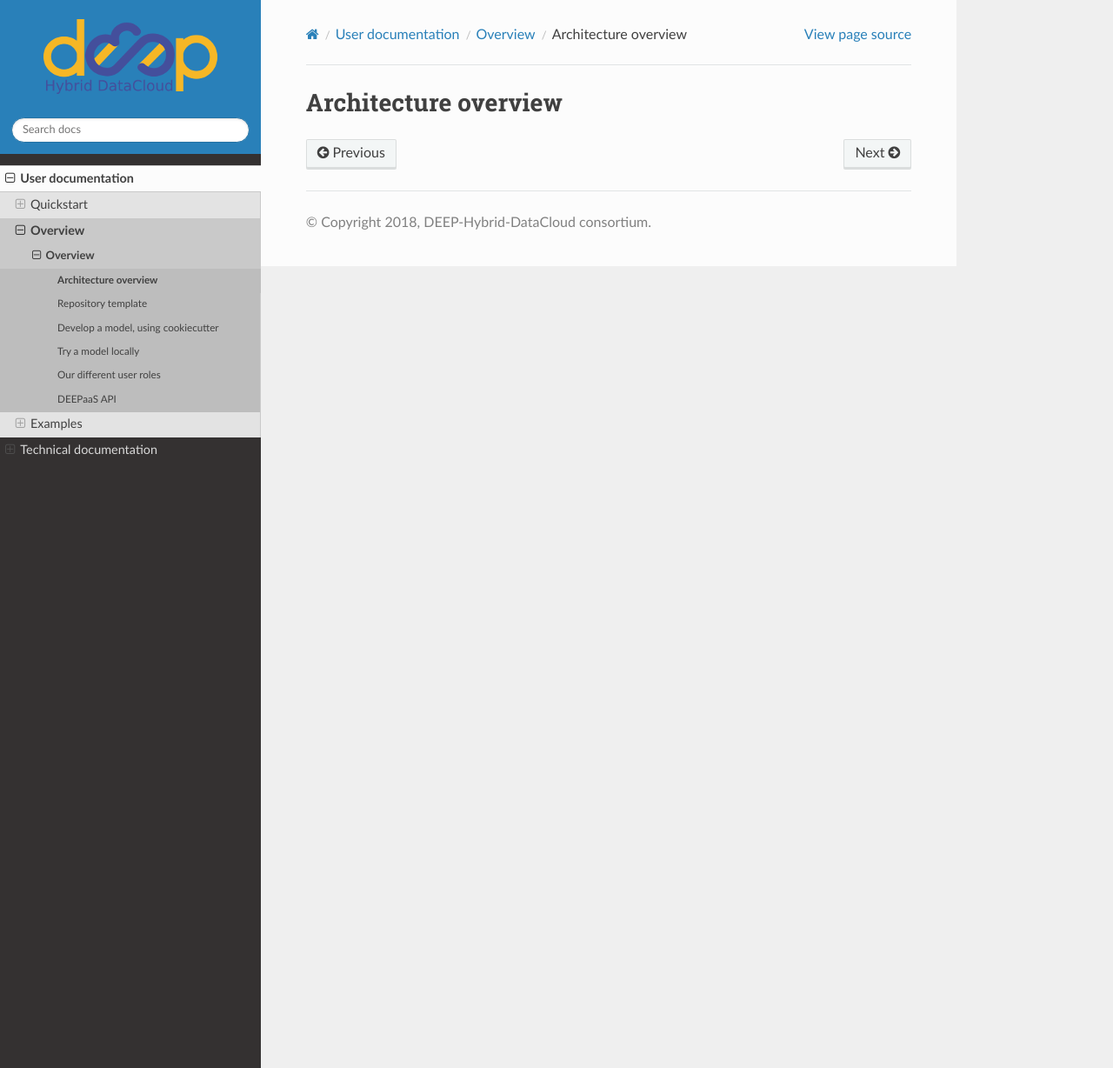
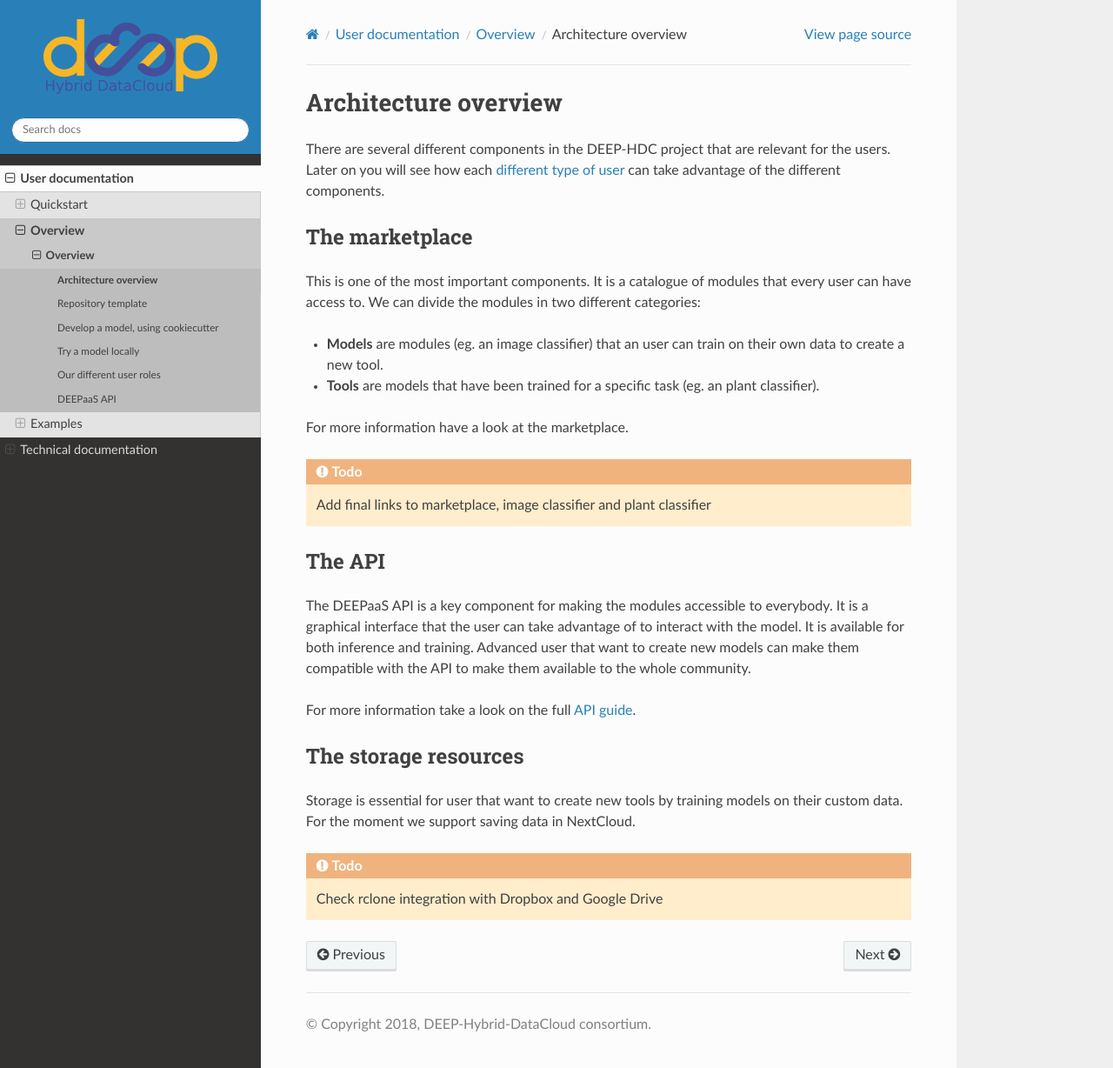
Before and after one commit to deephdc/deep-docs, a Sphinx documentation site: the page built from source/user/overview/architecture.rst, in a window 1280 px wide and 1228 px high. Shown: the whole window at 87% size. Built offline with Sphinx 7.4.7 and the Read the Docs theme 2.0.0, drawn with Linux system fonts in a browser that asks for light colours.

Commit message:
arquitecture sketch

```diff
--- a/source/user/overview/architecture.rst
+++ b/source/user/overview/architecture.rst
@@ -1,2 +1,39 @@
 Architecture overview
 ---------------------
+
+
+There are several different components in the DEEP-HDC project that are relevant for the users. Later on you will see
+how each :doc:`different type of user <user-roles>` can take advantage of the different components.
+
+The marketplace
+===============
+
+This is one of the most important components. It is a catalogue of modules that every user can have access to. We can
+divide the modules in two different categories:
+
+* **Models** are modules (eg. an image classifier) that an user can train on their own data to create a new tool.
+
+* **Tools** are models that have been trained for a specific task (eg. an plant classifier).
+
+For more information have a look at the marketplace.
+
+.. todo:: Add final links to marketplace, image classifier and plant classifier
+
+
+The API
+=======
+
+The DEEPaaS API is a key component for making the modules accessible to everybody. It is a graphical interface that the
+user can take advantage of to interact with the model. It is available for both inference and training. Advanced user
+that want to create new models can make them compatible with the API to make them available to the whole community.
+
+For more information take a look on the full :doc:`API guide <api>`.
+
+
+The storage resources
+=====================
+
+Storage is essential for user that want to create new tools by training models on their custom data. For the moment we
+support saving data in NextCloud.
+
+.. todo:: Check rclone integration with Dropbox and Google Drive
--- a/source/user/overview/user-roles.rst
+++ b/source/user/overview/user-roles.rst
@@ -2,6 +2,7 @@ Our different user roles
 ========================
 
 .. todo:: Check the bullet points for correctness and add additional bullet points
+.. todo:: Add diagrams of interaction with the diferent :doc:`DEEP components <architecture>`
 
 DEEPaaS is focused with three different types of users in mind, whcih vary in their machine learning knowledge and their
 usage of DEEPaaS.
```
